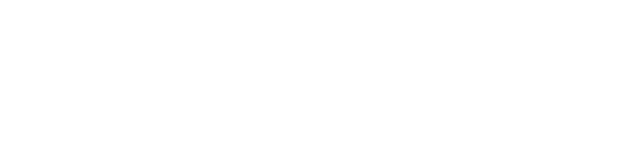
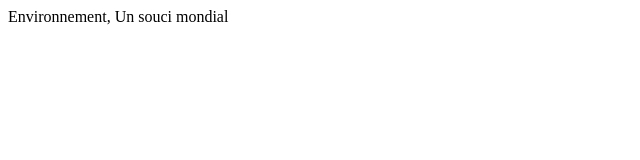
Before and after one commit to g-mansour1977/Git.test, a plain HTML site: page index.html in a window 1280 px wide. Shown: the whole page, without its empty margins (0-640 px from the left). Drawn offline with Linux system fonts and the light colour scheme.

Commit message:
Update index.html

```diff
--- a/index.html
+++ b/index.html
@@ -7,6 +7,7 @@
     <title>Nature</title>
 </head>
 <body>
+    Environnement, Un souci mondial
 
     <img src="butterfly1.jpg" alt="">
 </body>
```
